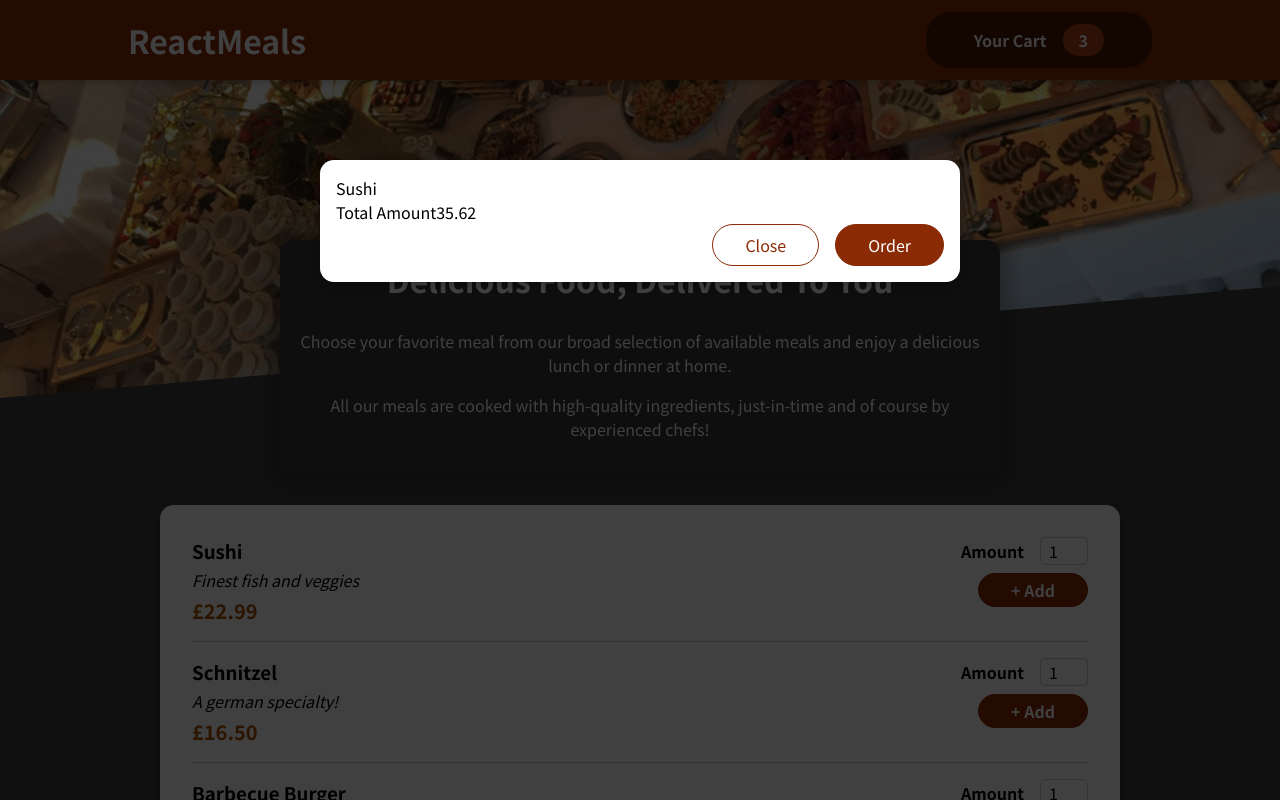
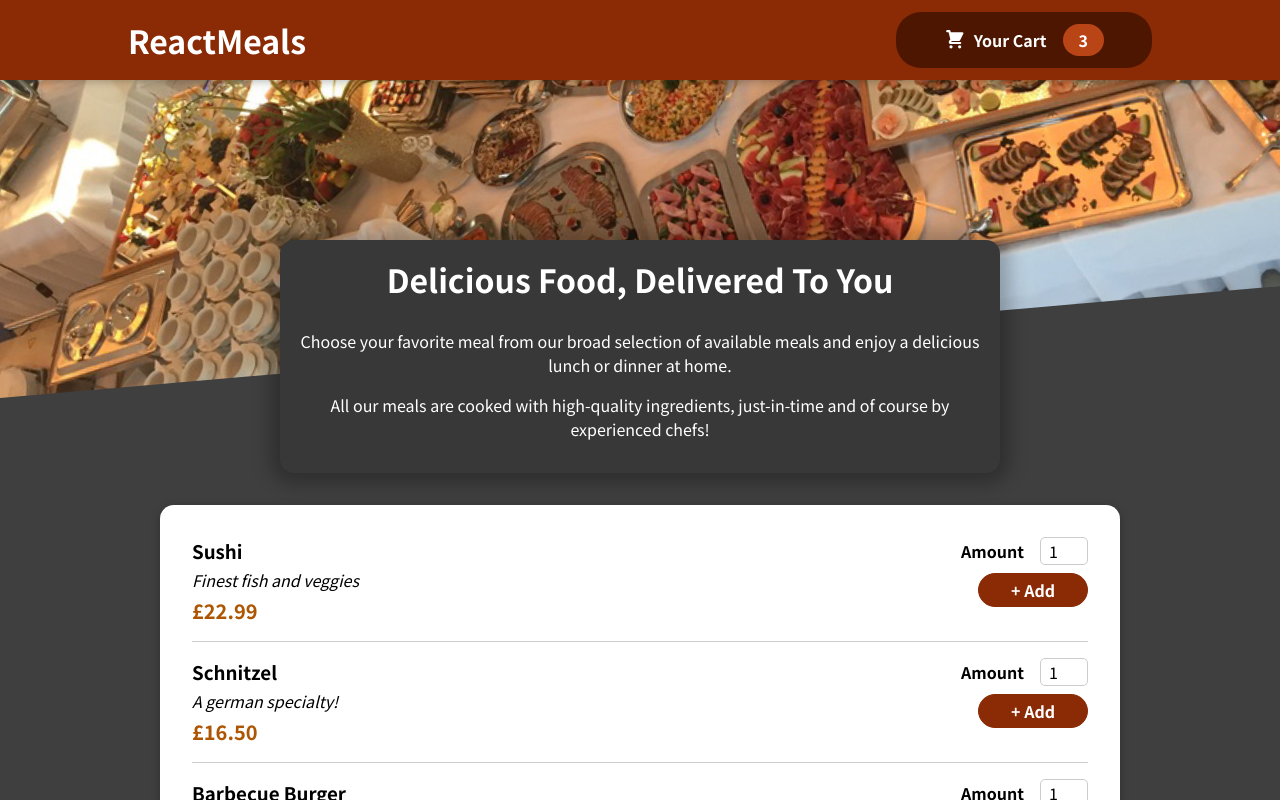
Before and after one commit to simonotter/Food-To-Order-React-App, a React (Create React App) app: page / in a window 1280 px wide. Shown: the top 800 px of the page. Built offline with nearby package versions, Linux system fonts and the light colour scheme.

Commit message:
Show/Hide Cart

```diff
--- a/src/App.js
+++ b/src/App.js
@@ -1,13 +1,23 @@
-import { Fragment } from "react";
+import { Fragment, useState } from "react";
 import Cart from "./components/Cart/Cart";
 import Header from "./components/Layout/Header";
 import Meals from "./components/Meals/Meals";
 
 function App() {
+  const [cartIsShown, setCartIsShown] = useState(false);
+
+  const showCartHandler = () => {
+    setCartIsShown(true);
+  };
+
+  const hideCartHandler = () => {
+    setCartIsShown(false);
+  };
+
   return (
     <Fragment>
-      <Cart />
-      <Header />
+      {cartIsShown && <Cart onClose={hideCartHandler} />}
+      <Header onShowCart={showCartHandler} onHideCart={hideCartHandler} />
       <main>
         <Meals />
       </main>
--- a/src/components/Cart/Cart.js
+++ b/src/components/Cart/Cart.js
@@ -11,14 +11,16 @@
   );
 
   return (
-    <Modal>
+    <Modal onClose={props.onClose}>
       {cartItems}
       <div>
         <span>Total Amount</span>
         <span>35.62</span>
       </div>
       <div className={styles.actions}>
-        <button className={styles['button--alt']}>Close</button>
+        <button className={styles['button--alt']} onClick={props.onClose}>
+          Close
+        </button>
         <button className={styles.button}>Order</button>
       </div>
     </Modal>
--- a/src/components/Layout/Header.js
+++ b/src/components/Layout/Header.js
@@ -10,7 +10,7 @@
     <Fragment>
       <header className={styles.header}>
         <h1>ReactMeals</h1>
-        <HeaderCartButton />
+        <HeaderCartButton onClick={props.onShowCart}/>
       </header>
       <div className={styles['main-image']}>
         <img src={mealsImage} alt="A table full of delicious food." />
--- a/src/components/Layout/HeaderCartButton.js
+++ b/src/components/Layout/HeaderCartButton.js
@@ -4,8 +4,8 @@
 
 const HeaderCartButton = (props) => {
   return (
-    <button className={styles.button}>
-      <span className={styles.CartIcon}>
+    <button className={styles.button} onClick={props.onClick}>
+      <span className={styles.icon}>
         <CartIcon />
       </span>
       <span>Your Cart</span>
--- a/src/components/UI/Modal.js
+++ b/src/components/UI/Modal.js
@@ -4,7 +4,7 @@
 import styles from './Modal.module.css';
 
 const Backdrop = (props) => {
-  return <div className={styles.backdrop}></div>;
+  return <div className={styles.backdrop} onClick={props.onClose}/>;
 };
 
 const ModalOverlay = (props) => {
@@ -20,7 +20,7 @@
 const Modal = (props) => {
   return (
     <Fragment>
-      {ReactDOM.createPortal(<Backdrop />, portalElement)}
+      {ReactDOM.createPortal(<Backdrop onClose={props.onClose} />, portalElement)}
       {ReactDOM.createPortal(
         <ModalOverlay>{props.children}</ModalOverlay>,
         portalElement
```
